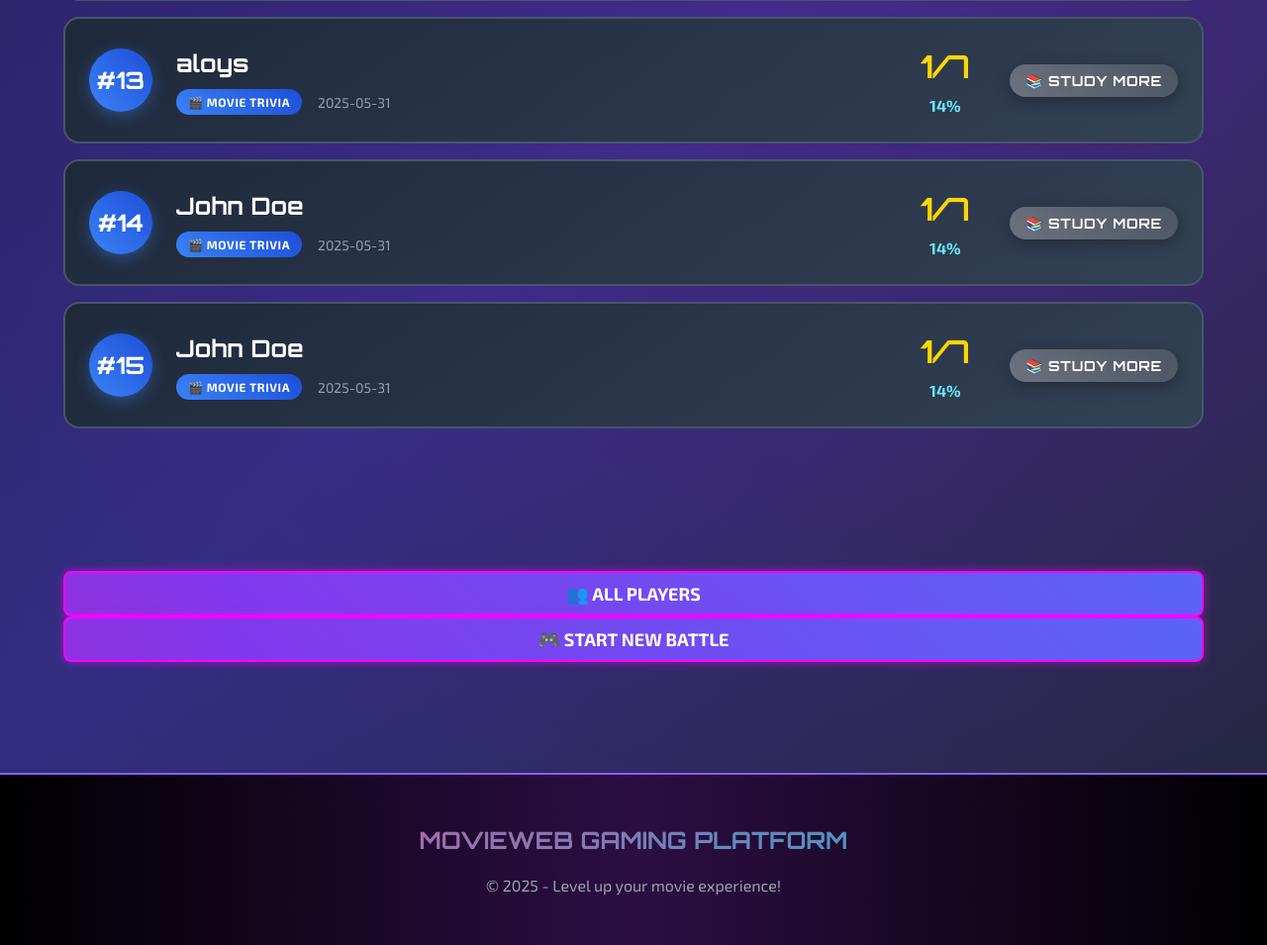
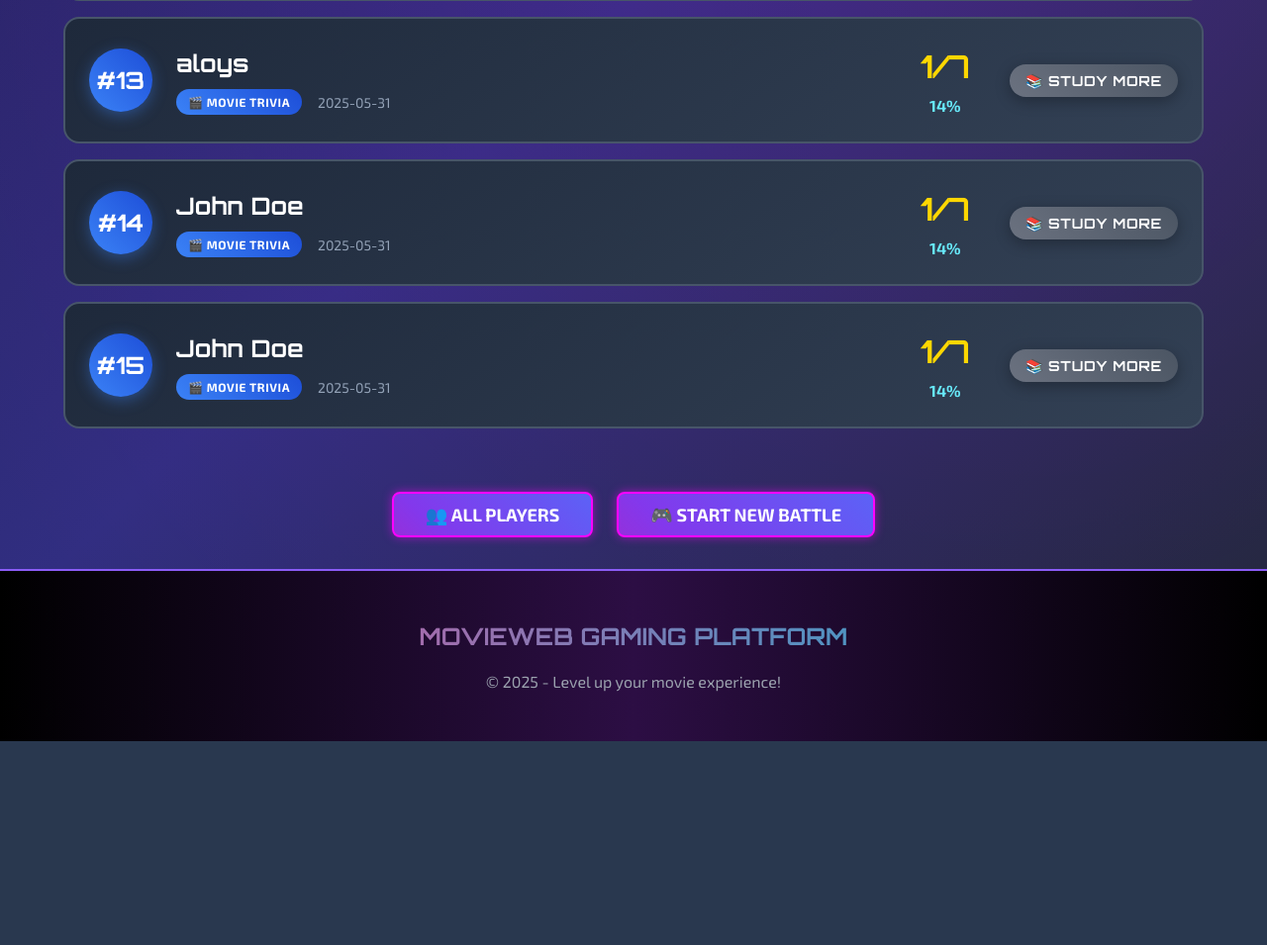
Before and after one commit to Sammyduzit/movieweb_app, a Flask app: page /leaderboard in a window 1280 px wide. Shown: the part 2294-3249 px from the top of the page at 99% size. After the commit the page ends 3043 px from the top, so only its background shows below. Run offline with Flask 3, Linux system fonts and the light colour scheme; data comes from the database, SQL or seed files in the repository; some libraries are stand-ins or nearby versions.

Commit message:
correct button layouts

```diff
--- a/templates/leaderboard.html
+++ b/templates/leaderboard.html
@@ -155,7 +155,7 @@
         {% endif %}
 
         <!-- Action Buttons -->
-        <div class="section" style="text-align: center; margin-top: 4rem;">
+        <div class="cta-actions" style="margin-top: 4rem;">
             {% if back_url %}
                 <a href="{{ back_url }}" class="neon-btn btn-lg">🔙 BACK TO BATTLE</a>
             {% else %}
--- a/templates/user_trivia_stats.html
+++ b/templates/user_trivia_stats.html
@@ -32,6 +32,7 @@
                     <div class="performance-badge-large badge-no-data">
                         🎮 No Data Yet
                     </div>
+                    <div style="position: absolute; top: -20px; right: -20px; font-size: 2rem; z-index: 10000; animation: float 2s ease-in-out infinite; pointer-events: none;">💤</div>
                 {% else %}
                     {% set performance = get_performance_badge(stats.best_score) %}
                     <div class="performance-badge-large badge-{{ performance.class }}">
```
